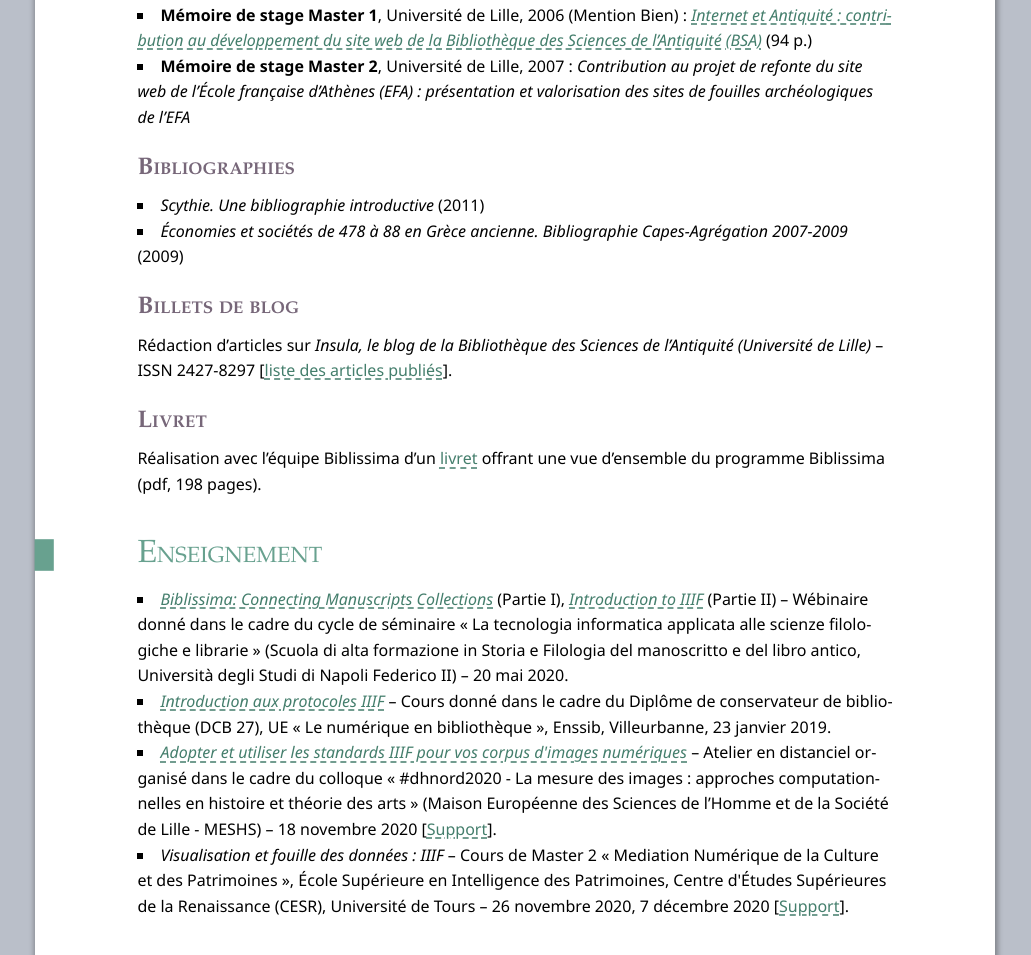
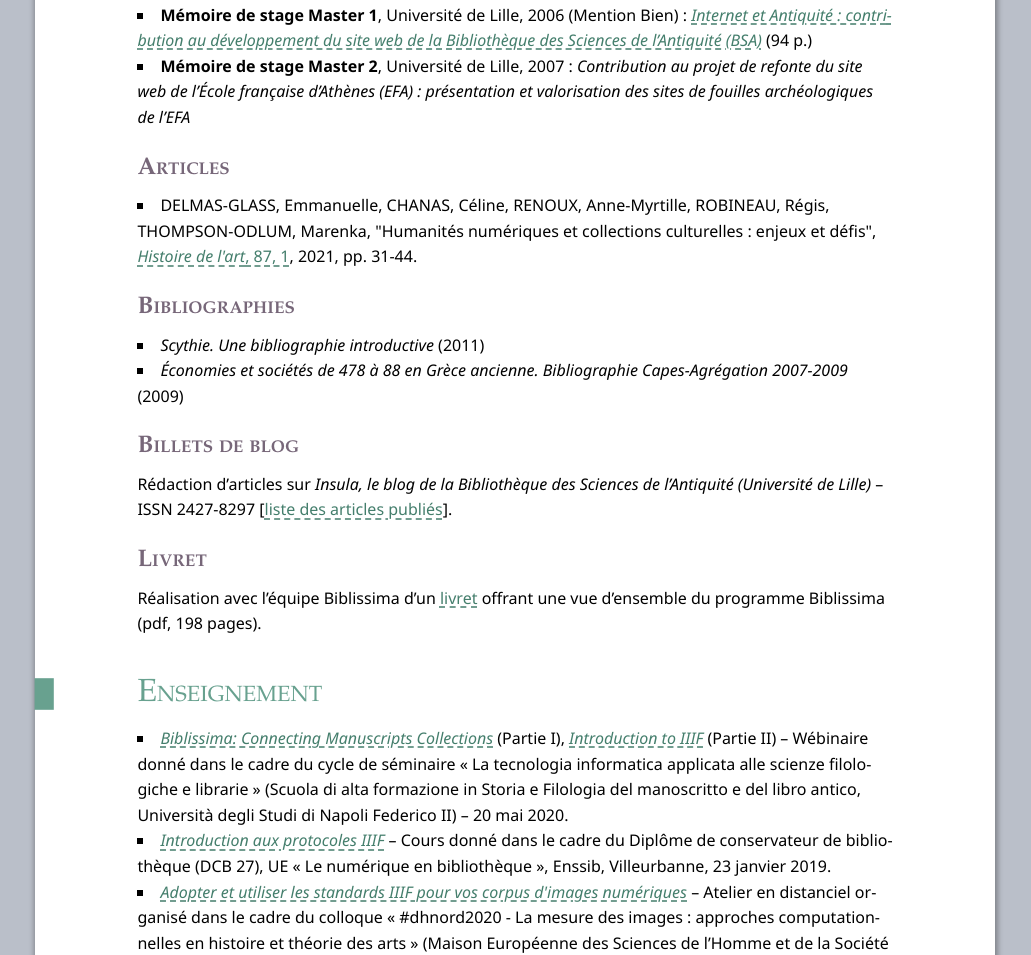
Before and after one commit to regisrob/cv, a plain HTML site: page index.html in a window 1280 px wide. Shown: the part 1709-2664 px from the top of the page, without its empty margins (125-1156 px from the left). Drawn offline with Linux system fonts and the light colour scheme.

Commit message:
Add article reference

```diff
--- a/index.html
+++ b/index.html
@@ -422,7 +422,7 @@
   <ol class="timeline">
     <li>
       <p class="date">2013&ndash;&hellip;</p>
-      <p><strong>Coordinateur technique</strong> &ndash; <a href="https://www.campus-condorcet.fr/pour-la-recherche/soutien-a-la-recherche/humanites-numeriques/biblissima">EquipEx Biblissima+</a> (Campus Condorcet), Paris</p>
+      <p><strong>Coordinateur technique</strong> &ndash; <a href="https://projet.biblissima.fr/">EquipEx Biblissima+</a> (Campus Condorcet), Paris</p>
       <p class="note">Développement et maintenance de l’infrastructure technique et des applications web de Biblissima+ • Conduite de projet et de l’équipe d'ingénieurs • Expertise en interopérabilité des images (<abbr title="International Image Interoperability Framework™">IIIF</abbr>), accompagnement et conseil pour IIIF360 (voir <a href="#iiif">Expertise IIIF)</a> • Formation et communication.</p>
     </li>
     <li>
@@ -477,6 +477,11 @@
   <ul>
     <li><strong>Mémoire de stage Master 1</strong>, Université de Lille, 2006 (Mention Bien) : <em><a href="https://dumas.ccsd.cnrs.fr/dumas-01618775">Internet et Antiquité : contribution au développement du site web de la Bibliothèque des Sciences de l’Antiquité (BSA)</a></em> (94 p.)</li>
     <li><strong>Mémoire de stage Master 2</strong>, Université de Lille, 2007 : <em>Contribution au projet de refonte du site web de l’École française d’Athènes (EFA) : présentation et valorisation des sites de fouilles archéologiques de l’EFA</em></li>
+  </ul>
+
+  <h2>Articles</h2>
+  <ul>
+    <li>DELMAS-GLASS, Emmanuelle, CHANAS, Céline, RENOUX, Anne-Myrtille, ROBINEAU, Régis, THOMPSON-ODLUM, Marenka, "Humanités numériques et collections culturelles : enjeux et défis", <a href="http://blog.apahau.org/parution-histoire-de-lart-87-humanites-numeriques/"><em>Histoire de l'art</em>, 87, 1</a>, 2021, pp. 31-44.</li>
   </ul>
 
   <h2>Bibliographies</h2>
```
